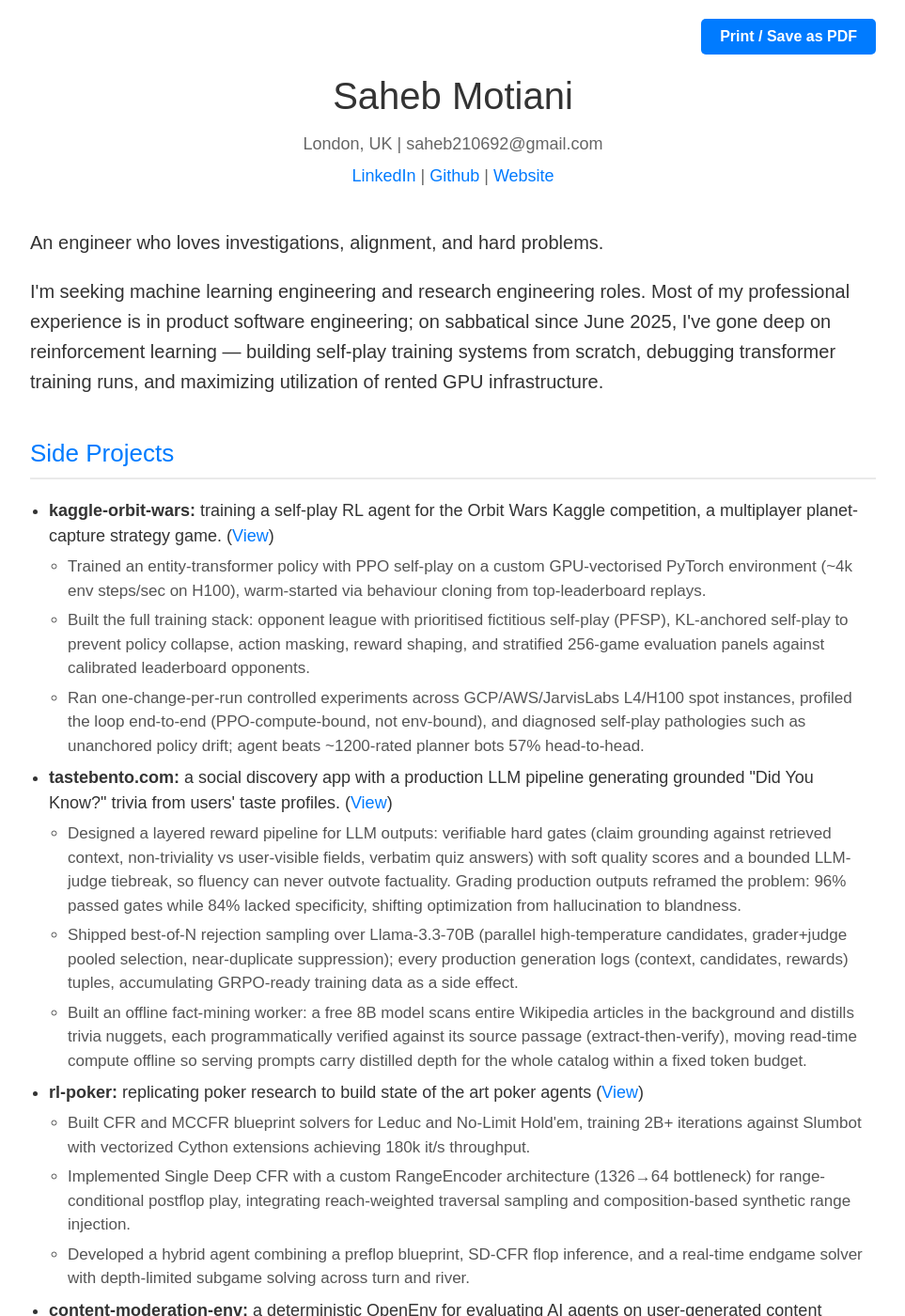
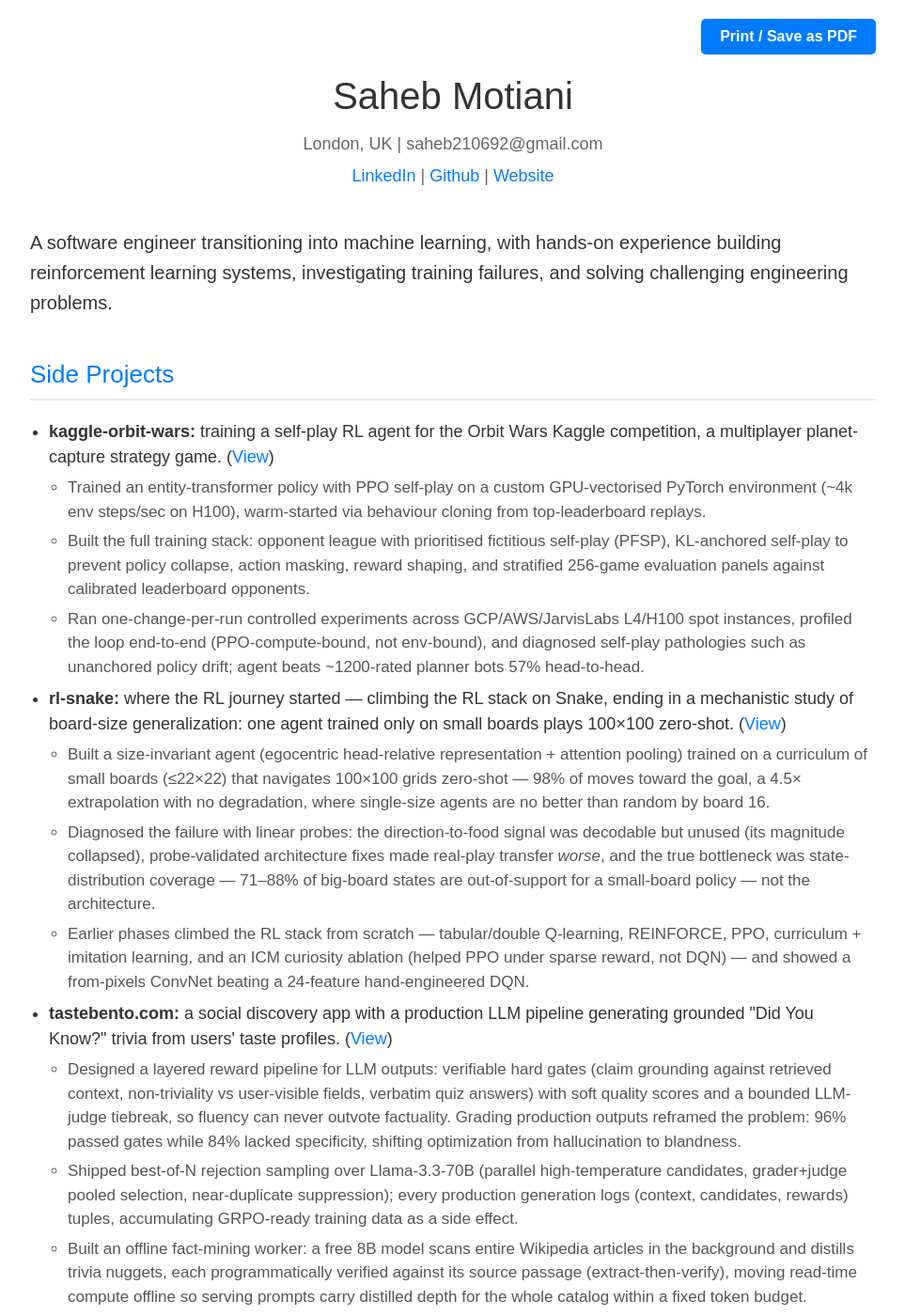
Before and after one commit to Saheb/saheb.github.com, a Jekyll site: the page cv.html, which Jekyll copies as it is, in a window 1280 px wide and 1400 px high. Shown: the whole window at 94% size, without its empty margins (158-1121 px from the left). Built offline with Jekyll 4.4.1, drawn with Linux system fonts in a browser that asks for light colours; some of the changed text lies outside the part shown.

Commit message:
new post lessons from rl snake experiments

```diff
--- a/cv.html
+++ b/cv.html
@@ -263,11 +263,7 @@
         </div>
 
         <div class="resume-intro">
-            <p>An engineer who loves investigations, alignment, and hard problems.</p>
-            <p>I'm seeking machine learning engineering and research engineering roles. Most of my professional
-                experience is in product software engineering; on sabbatical since June 2025, I've gone deep on
-                reinforcement learning — building self-play training systems from scratch, debugging transformer
-                training runs, and maximizing utilization of rented GPU infrastructure.</p>
+            <p>A software engineer transitioning into machine learning, with hands-on experience building reinforcement learning systems, investigating training failures, and solving challenging engineering problems.</p>
         </div>
 
         <div class="resume-section">
@@ -291,6 +287,27 @@
                             end-to-end
                             (PPO-compute-bound, not env-bound), and diagnosed self-play pathologies such as
                             unanchored policy drift; agent beats ~1200-rated planner bots 57% head-to-head.</li>
+                    </ul>
+                </li>
+                <li><strong>rl-snake:</strong> where the RL journey started — climbing the RL stack on Snake,
+                    ending in a mechanistic study of board-size generalization: one agent trained only on small
+                    boards plays 100×100 zero-shot. (<a href="https://saheb.github.io/rl-snake/"
+                        style="text-decoration: none; color: #007bff;">View</a>)
+                    <ul style="margin-top: 6px; margin-bottom: 6px; padding-left: 20px; list-style-type: circle;">
+                        <li style="font-size: 17px; color: #555; margin-bottom: 6px;">Built a size-invariant agent
+                            (egocentric head-relative representation + attention pooling) trained on a curriculum of
+                            small boards (≤22×22) that navigates 100×100 grids zero-shot — 98% of moves toward the
+                            goal, a 4.5× extrapolation with no degradation, where single-size agents are no better
+                            than random by board 16.</li>
+                        <li style="font-size: 17px; color: #555; margin-bottom: 6px;">Diagnosed the failure with
+                            linear probes: the direction-to-food signal was decodable but unused (its magnitude
+                            collapsed), probe-validated architecture fixes made real-play transfer <em>worse</em>,
+                            and the true bottleneck was state-distribution coverage — 71–88% of big-board states are
+                            out-of-support for a small-board policy — not the architecture.</li>
+                        <li style="font-size: 17px; color: #555; margin-bottom: 6px;">Earlier phases climbed the RL
+                            stack from scratch — tabular/double Q-learning, REINFORCE, PPO, curriculum + imitation
+                            learning, and an ICM curiosity ablation (helped PPO under sparse reward, not DQN) — and
+                            showed a from-pixels ConvNet beating a 24-feature hand-engineered DQN.</li>
                     </ul>
                 </li>
                 <li><strong>tastebento.com:</strong> a social discovery app with a production LLM pipeline
@@ -349,26 +366,21 @@
                             reward (−0.93 to +6.39), separating genuine policy reasoning from correct guessing;
                             live demo and benchmark hosted on Hugging Face Spaces.</li>
                     </ul>
-                </li>
-                <li><strong>rl-snake:</strong> where the RL journey started: DQN, REINFORCE, PPO, curriculum and
-                    imitation learning, and ICM curiosity applied to Snake. (<a href="https://saheb.github.io/rl-snake/"
-                        style="text-decoration: none; color: #007bff;">View</a>)
-                    <ul style="margin-top: 6px; margin-bottom: 6px; padding-left: 20px; list-style-type: circle;">
-                        <li style="font-size: 17px; color: #555; margin-bottom: 6px;">Implemented and evaluated a
-                            progression of RL paradigms, including DQN, REINFORCE, PPO, curriculum learning, and
-                            imitation learning.</li>
-                        <li style="font-size: 17px; color: #555; margin-bottom: 6px;">Experimented with Intrinsic
-                            Curiosity Modules (ICM) to analyze its impact on sparse-reward exploration.</li>
-                        <li style="font-size: 17px; color: #555; margin-bottom: 6px;">Integrated convolutional
-                            architectures (CNNs) to optimize spatial feature extraction and scale policy performance to
-                            larger grid dimensions.</li>
-                    </ul>
-                </li>
-            </ul>
+                </li>            </ul>
         </div>
 
         <div class="resume-section">
             <h2>Experience</h2>
+
+            <div class="job">
+                <div class="job-header">
+                    <h3 class="job-title">Machine Learning Sabbatical</h3>
+                    <span class="job-date">Aug 2025 – Present</span>
+                </div>
+                <ul class="resume-list">
+                    <li>Full-time self-directed transition into machine learning and reinforcement learning; building RL agents and training systems from scratch, investigating training failures, and running GPU experiments end-to-end.</li>
+                </ul>
+            </div>
 
             <div class="job">
                 <div class="job-header">
```
Also changed, not shown: blog/content/notes/rl-generalization-notes.md (+1 -1 lines), blog/content/posts/lesson-from-my-rl-experiments-with-snake.md (added, +146 -0 lines), blog/static/snake/arch_final.svg (added).
